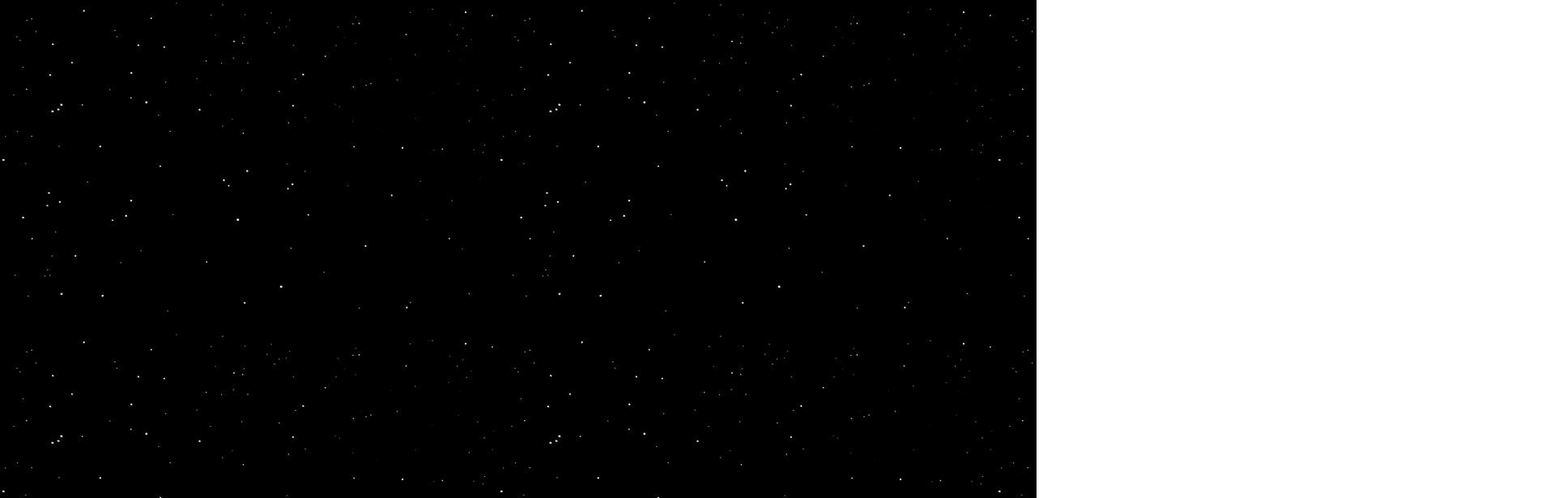
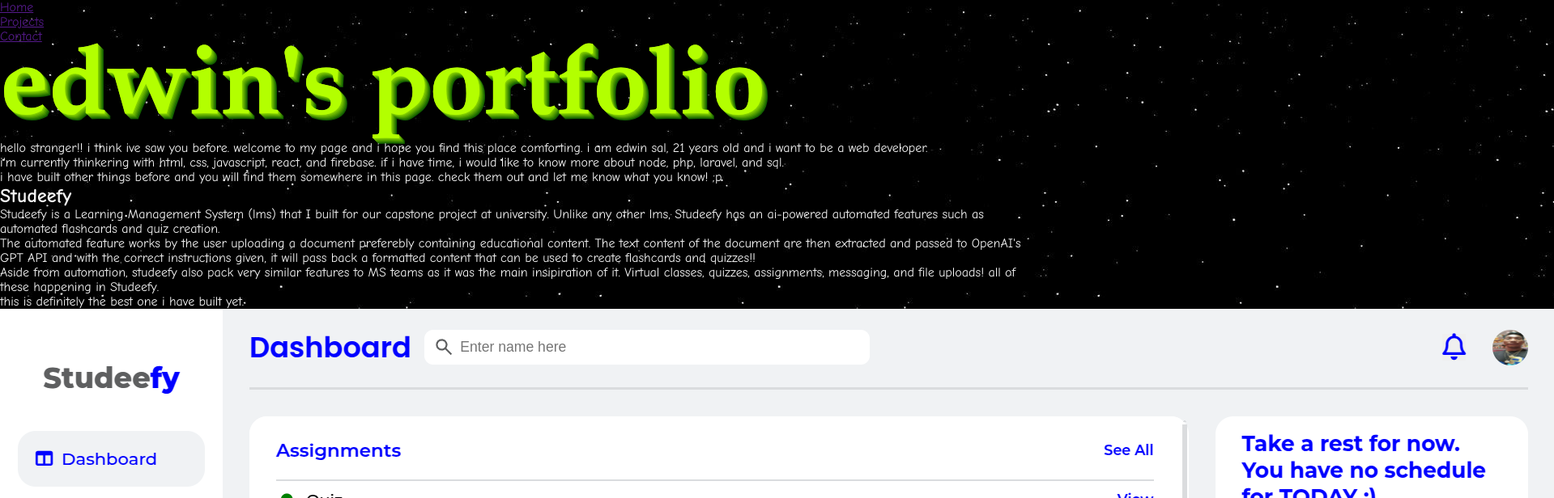
Before and after one commit to edwin-sal/portfolio, a plain HTML site: page inside.html in a window 1280 px wide. Shown: the top 616 px of the page at 81% size, 1919 px wide, since content can reach past the window. Drawn offline with Linux system fonts and the light colour scheme.

Commit message:
Add initial content for inside.html

```diff
--- a/inside.css
+++ b/inside.css
@@ -9,4 +9,15 @@
 body {
 	height: 100dvh;
 	background-image: url('/images/bg/stars.jpeg');
+	font-family: "Comic Neue", cursive;
+	color: whitesmoke;
 }
+
+.text-design {
+font-family:Garamond, serif;
+line-height:1em;
+color:#b3ff00;
+font-weight:bold;
+font-size:120px;
+text-shadow:0px 0px 0 rgb(150,226,-29),1px 1px 0 rgb(131,207,-48),2px 2px 0 rgb(112,188,-67),3px 3px 0 rgb(94,170,-85),4px 4px 0 rgb(75,151,-104),5px 5px 0 rgb(56,132,-123),6px 6px 0 rgb(37,113,-142), 7px 7px 0 rgb(18,94,-161),8px 8px 7px rgba(0,0,0,0.05),8px 8px 1px rgba(0,0,0,0.5),0px 0px 7px rgba(0,0,0,.2);
+}
--- a/inside.html
+++ b/inside.html
@@ -7,6 +7,55 @@
 	<link rel="stylesheet" href="inside.css">
 </head>
 <body>
+	<aside>
+		<ul>
+			<li><a href="">Home</a></li>
+			<li><a href="">Projects</a></li>
+			<li><a href="">Contact</a></li>
+		</ul>
+	</aside>
 
+	<main>
+		<section id="home">
+			<h1 class="text-design">edwin's portfolio</h1>
+
+			<p>hello stranger!! i think ive saw you before. welcome to my page and i hope you find this place comforting. i am edwin sal, 21 years old and i want to be a web developer.</p>
+
+			<p>i'm currently thinkering with html, css, javascript, react, and firebase. if i have time, i would like to know more about node, php, laravel, and sql.</p>
+
+			<p>i have built other things before and you will find them somewhere in this page. check them out and let me know what you know! ;p</p>
+		</section>
+
+		<section id="projects">
+			<article>
+				<h2>Studeefy</h2>
+				<p>Studeefy is a Learning Management System (lms) that I built for our capstone project at university. Unlike any other lms, Studeefy has an ai-powered automated features such as automated flashcards and quiz creation.</p>
+
+				<p>The automated feature works by the user uploading a document preferebly containing educational content. The text content of the document are then extracted and passed to OpenAI's GPT API and with the correct instructions given, it will pass back a formatted content that can be used to create flashcards and quizzes!!</p>
+
+				<p>Aside from automation, studeefy also pack very similar features to MS teams as it was the main insipiration of it. Virtual classes, quizzes, assignments, messaging, and file uploads! all of these happening in Studeefy.</p>
+
+				<p>this is definitely the best one i have built yet.</p>
+
+				<img src="/images/screenshots/studeefy.png" alt="Screenshot of studeefy">
+			</article>
+
+			<article>
+
+			</article>
+		</section>
+	</main>
+
+	<aside>
+		<h2>tech used</h2>
+		<ul>
+			<li>html</li>
+			<li>CSS</li>
+			<li>Javascript</li>
+			<li>React</li>
+			<li>Firebase</li>
+			<li>Open AI API</li>
+		</ul>
+	</aside>
 </body>
 </html>
```
Also changed, not shown: index.html (+2 -2 lines), images/screenshots/studeefy.png (added).
